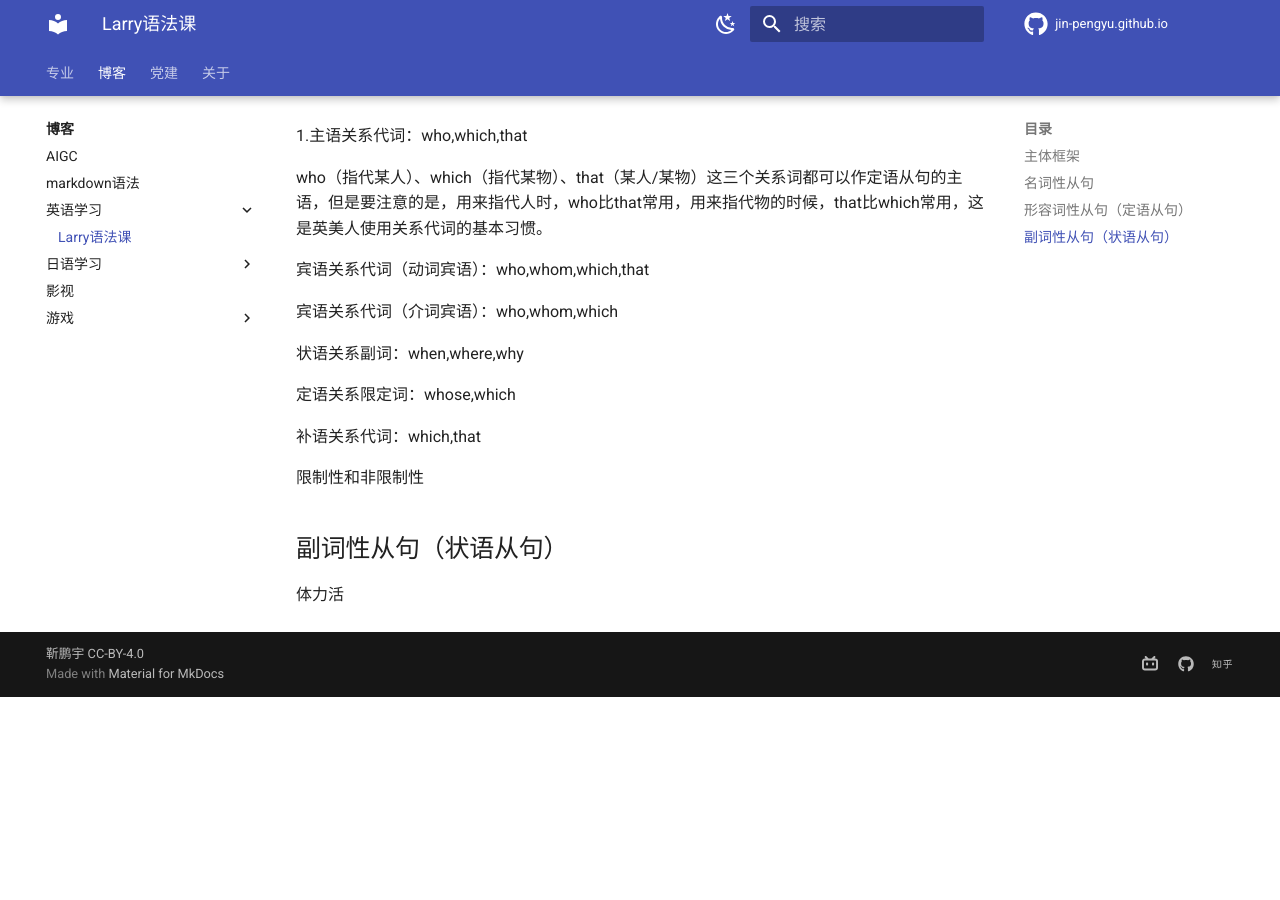
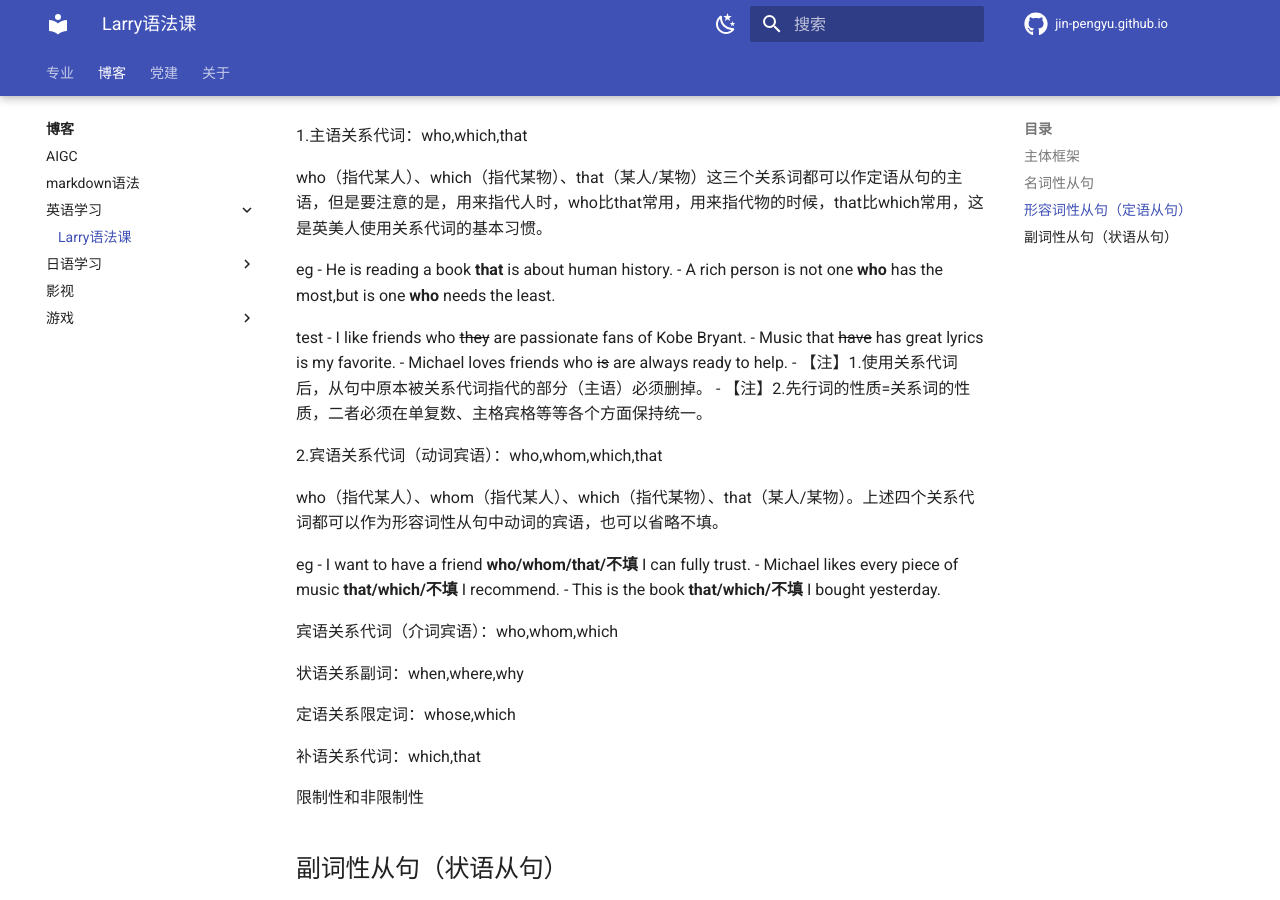
Before and after one commit to Pengyu-Jin/Pengyu-Jin.github.io, an MkDocs documentation site: the page built from docs/blog/EN-learn/Larry.md, in a window 1280 px wide and 900 px high, scrolled down 698 px. Built offline with MkDocs 1.6.1 and Material for MkDocs 9.7.7, drawn with Linux system fonts in a browser that asks for light colours; before the commit the page ends 1395 px from its top, so only the background shows below that.

Commit message:
style change 208

```diff
--- a/docs/blog/EN-learn/Larry.md
+++ b/docs/blog/EN-learn/Larry.md
@@ -19,8 +19,27 @@ endweight——句末重心
 
 who（指代某人）、which（指代某物）、that（某人/某物）这三个关系词都可以作定语从句的主语，但是要注意的是，用来指代人时，who比that常用，用来指代物的时候，that比which常用，这是英美人使用关系代词的基本习惯。
 
+eg
+- He is reading a book **that** is about human history.
+- A rich person is not one **who** has the most,but is one **who** needs the least.
 
-宾语关系代词（动词宾语）：who,whom,which,that
+test
+- I like friends who ~~they~~ are passionate fans of Kobe Bryant.
+- Music that ~~have~~ has great lyrics is my favorite.
+- Michael loves friends who ~~is~~ are always ready to help.
+- 【注】1.使用关系代词后，从句中原本被关系代词指代的部分（主语）必须删掉。
+- 【注】2.先行词的性质=关系词的性质，二者必须在单复数、主格宾格等等各个方面保持统一。
+
+2.宾语关系代词（动词宾语）：who,whom,which,that
+
+who（指代某人）、whom（指代某人）、which（指代某物）、that（某人/某物）。上述四个关系代词都可以作为形容词性从句中动词的宾语，也可以省略不填。
+
+eg
+- I want to have a friend **who/whom/that/不填** I can fully trust.
+- Michael likes every piece of music **that/which/不填** I recommend.
+- This is the book **that/which/不填** I bought yesterday.
+
+
 
 宾语关系代词（介词宾语）：who,whom,which
 
```
